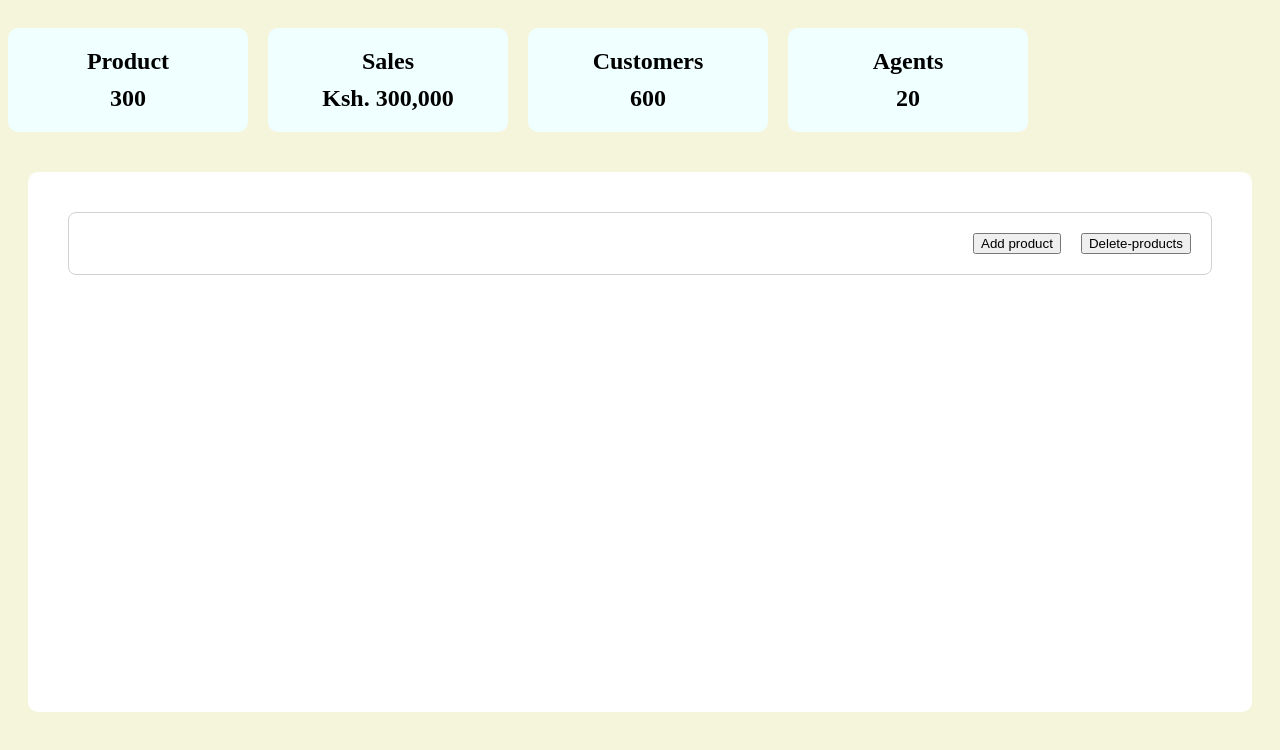
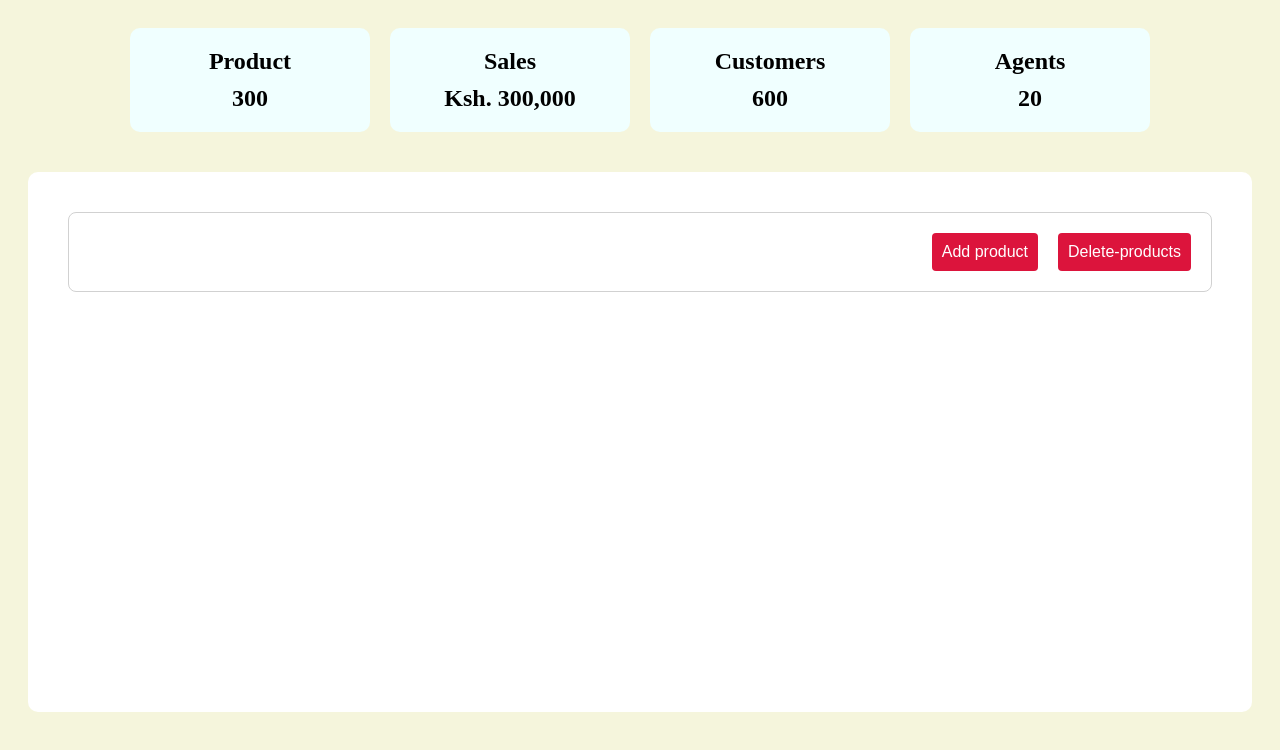
Before and after one commit to Ianizmaname/hello-world, a plain HTML site: page homework01.html in a window 1280 px wide. Drawn offline with Linux system fonts and the light colour scheme.

Commit message:
fixed css

```diff
--- a/homework01.html
+++ b/homework01.html
@@ -10,7 +10,7 @@
             .container{
                 display: flex;
                 flex-direction: row;
-                justify content:center;
+                justify-content:center;
                 gap:20px;
 
             }
@@ -55,7 +55,7 @@ color: #000;
                 gap:20px;
                 justify-content: flex-end;
             }
-            .button{
+            button{
                 border: none;
                 background-color:crimson;
                 color: white;
```
